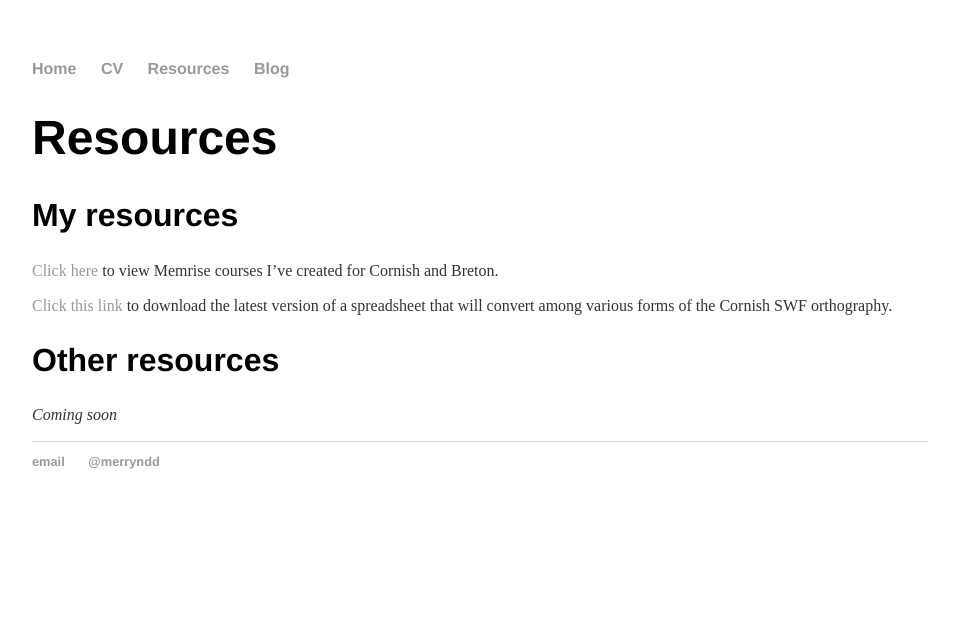
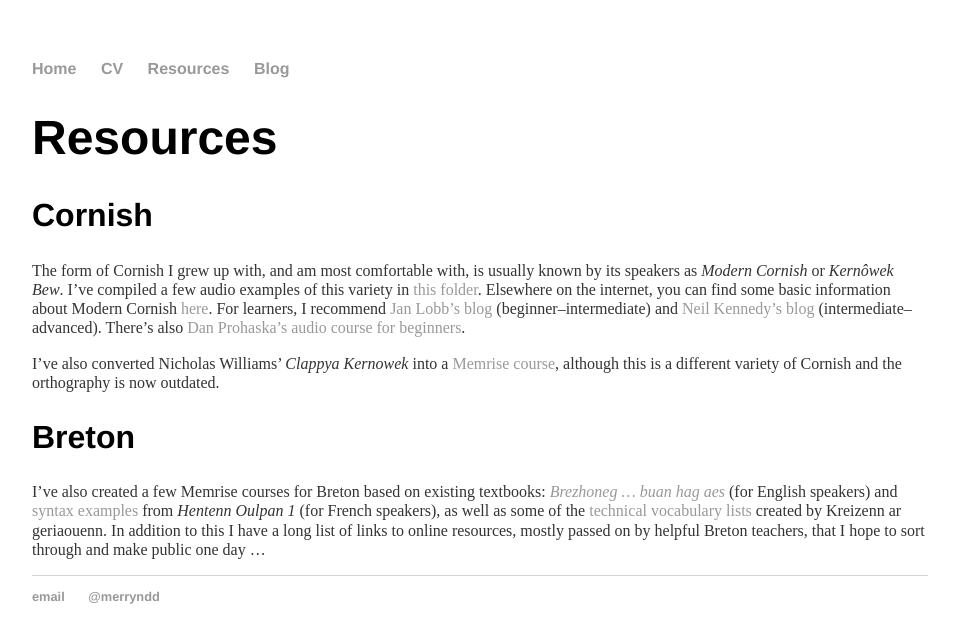
Before and after one commit to merryndd/merryndd.github.io, a Jekyll site: the page built from resources/index.html, in a window 1280 px wide. Shown: the top 643 px of the page, without its empty margins (160-1119 px from the left). Built offline with Jekyll 4.4.1, drawn with Linux system fonts in a browser that asks for light colours.

Commit message:
Update index.html

```diff
--- a/resources/index.html
+++ b/resources/index.html
@@ -4,9 +4,9 @@ title: Merryn Davies-Deacon
 ---
 <div class="blurb">
 	<h1>Resources</h1>
-	<h2>My resources</h2>
-	<p><a href="https://www.memrise.com/user/merryndd/courses/teaching/">Click here</a> to view Memrise courses I’ve created for Cornish and Breton.</p>
-	<p><a href="https://drive.google.com/uc?authuser=0&id=1QfiXd0dAGHo2_jBYJZc_lQhf8KEOwkdJ&export=download">Click this link</a> to download the latest version of a spreadsheet that will convert among various forms of the Cornish SWF orthography.</p>
-	<h2>Other resources</h2>
-	<p><i>Coming soon</i></p>
+	<h2>Cornish</h2>
+	<p>The form of Cornish I grew up with, and am most comfortable with, is usually known by its speakers as <i>Modern Cornish</i> or <i>Kernôwek Bew</i>. I&rsquo;ve compiled a few audio examples of this variety in <a href="https://drive.google.com/drive/u/0/folders/1QIF_bvErHNkQKwdiuUaBmfx-jX-X6H_d">this folder</a>. Elsewhere on the internet, you can find some basic information about Modern Cornish <a href="http://www.moderncornish.net/">here</a>. For learners, I recommend <a href="http://latecornishlittlebits.blogspot.co.uk/">Jan Lobb&rsquo;s blog</a> (beginner&ndash;intermediate) and <a href="https://nebesgeryow.blogspot.co.uk/">Neil Kennedy&rsquo;s blog</a> (intermediate&ndash;advanced). There&rsquo;s also <a href="https://soundcloud.com/danny-prohaska">Dan Prohaska&rsquo;s audio course for beginners</a>.</p>
+	<p>I&rsquo;ve also converted Nicholas Williams&rsquo; <i>Clappya Kernowek</i> into a <a href="https://www.memrise.com/course/735960/clappya-kernowek/">Memrise course</a>, although this is a different variety of Cornish and the orthography is now outdated.</p>
+	<h2>Breton</h2>
+	<p>I&rsquo;ve also created a few Memrise courses for Breton based on existing textbooks: <i><a href="https://www.memrise.com/course/735982/brezhoneg-buan-hag-aes-english-complete/">Brezhoneg … buan hag aes</a></i> (for English speakers) and <a href="https://www.memrise.com/course/1329614/syntaxe-bretonne/">syntax examples</a> from <i>Hentenn Oulpan 1</i> (for French speakers), as well as some of the <a href="https://www.memrise.com/user/brezhoneg21/courses/teaching/">technical vocabulary lists</a> created by Kreizenn ar geriaouenn. In addition to this I have a long list of links to online resources, mostly passed on by helpful Breton teachers, that I hope to sort through and make public one day …</p>
 </div><!-- /.blurb -->
```
